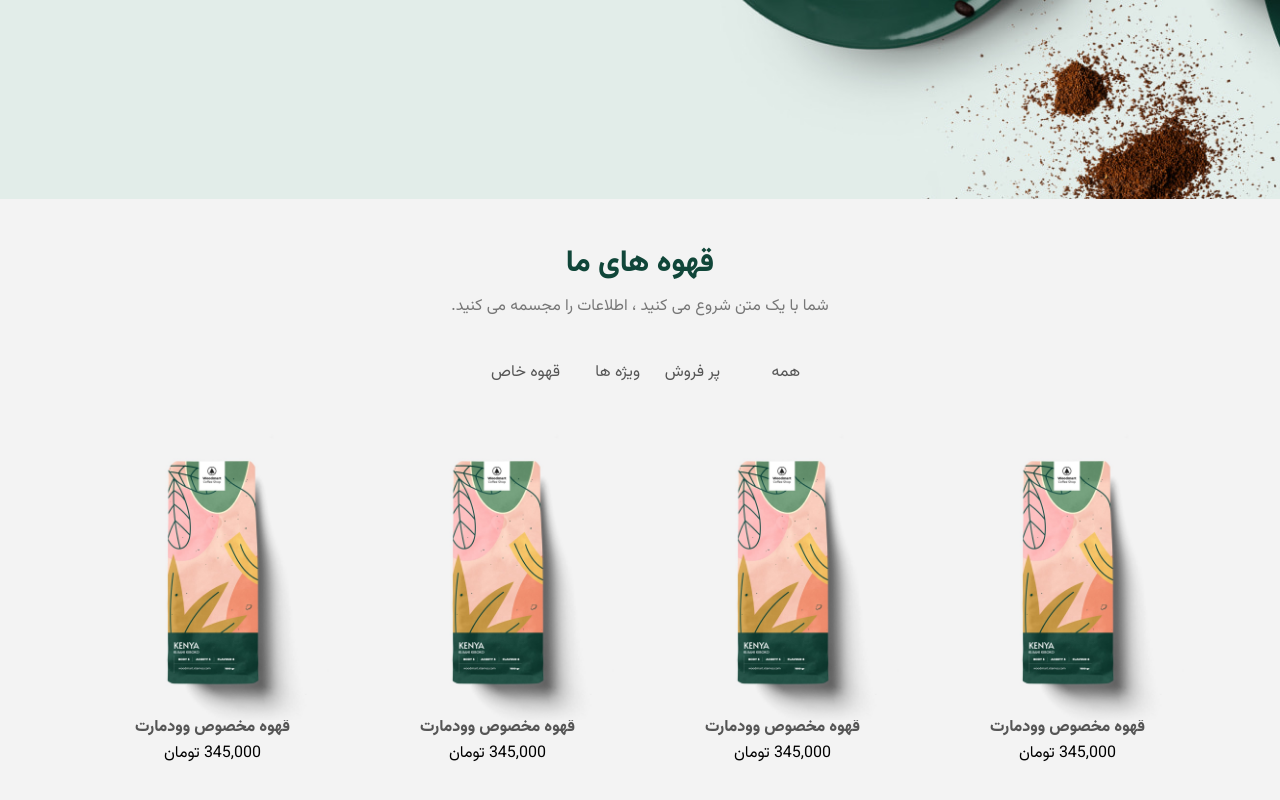
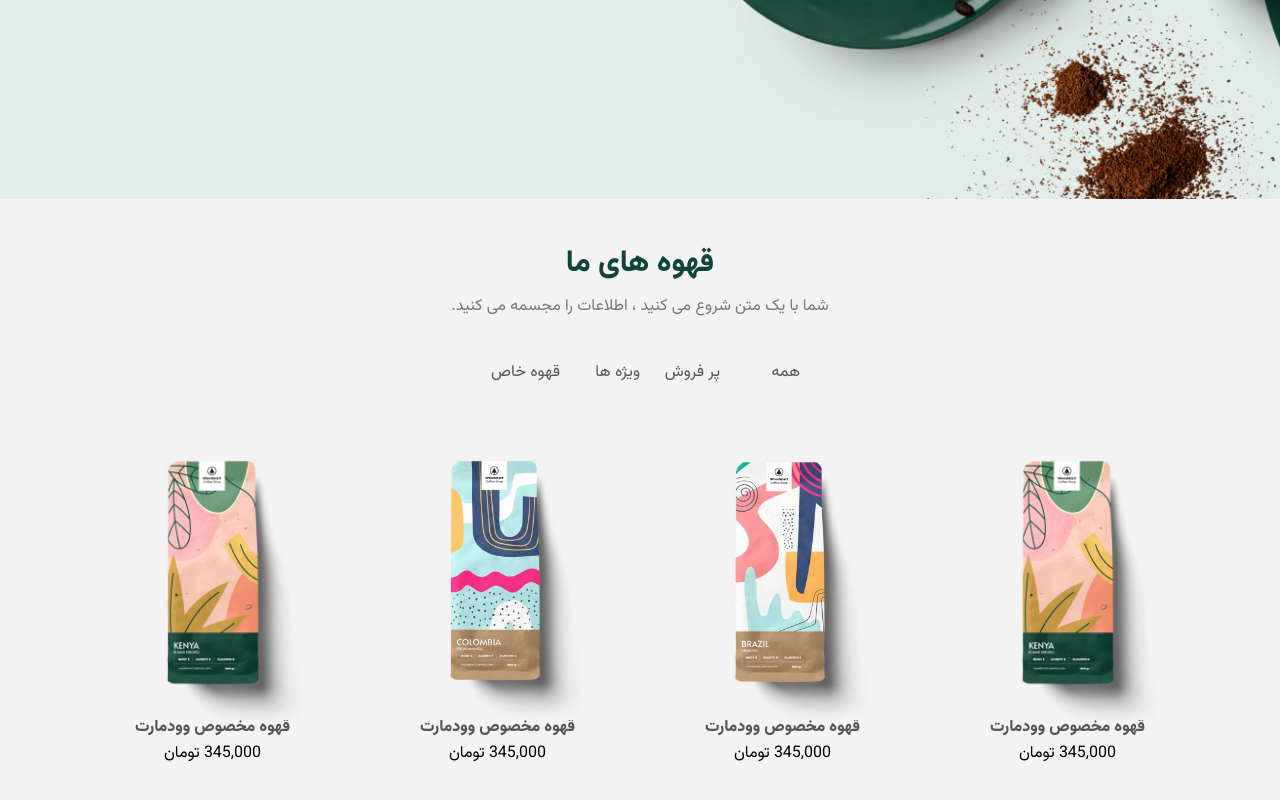
Before and after one commit to saharNrv/Coffee-mart-js, a plain HTML site: page frontend/index.html in a window 1280 px wide. Shown: the part 601-1401 px from the top of the page. Drawn offline with nearby package versions, Linux system fonts and the light colour scheme.

Commit message:
change img coffee

```diff
--- a/frontend/index.html
+++ b/frontend/index.html
@@ -166,11 +166,11 @@
                                 <div class="coffee-box">
                                     <div class="coffee-img-wrap">
                                         <a href="#" class="coffee-link-img">
-                                            <img src="./image/product-8.jpg" class="coffee-img">
+                                            <img src="./image/product-1.jpeg" class="coffee-img">
                                         </a>
                                         <div class="coffee-img-wrap-hover">
                                             <a href="#" class="coffee-link-img">
-                                                <img src="./image/product-8-2-back.jpeg" class="coffee-img">
+                                                <img src="./image/product-2-back.jpeg" class="coffee-img">
                                             </a>
                                         </div>
                                     </div>
@@ -189,7 +189,7 @@
                                 <div class="coffee-box">
                                     <div class="coffee-img-wrap">
                                         <a href="#" class="coffee-link-img">
-                                            <img src="./image/product-8.jpg" class="coffee-img">
+                                            <img src="./image/product-2.jpeg" class="coffee-img">
                                         </a>
                                         <div class="coffee-img-wrap-hover">
                                             <a href="#" class="coffee-link-img">
```
Also changed, not shown: frontend/image/product-1.jpeg (added), frontend/image/product-2-back.jpeg (added), frontend/image/product-2.jpeg (added).
